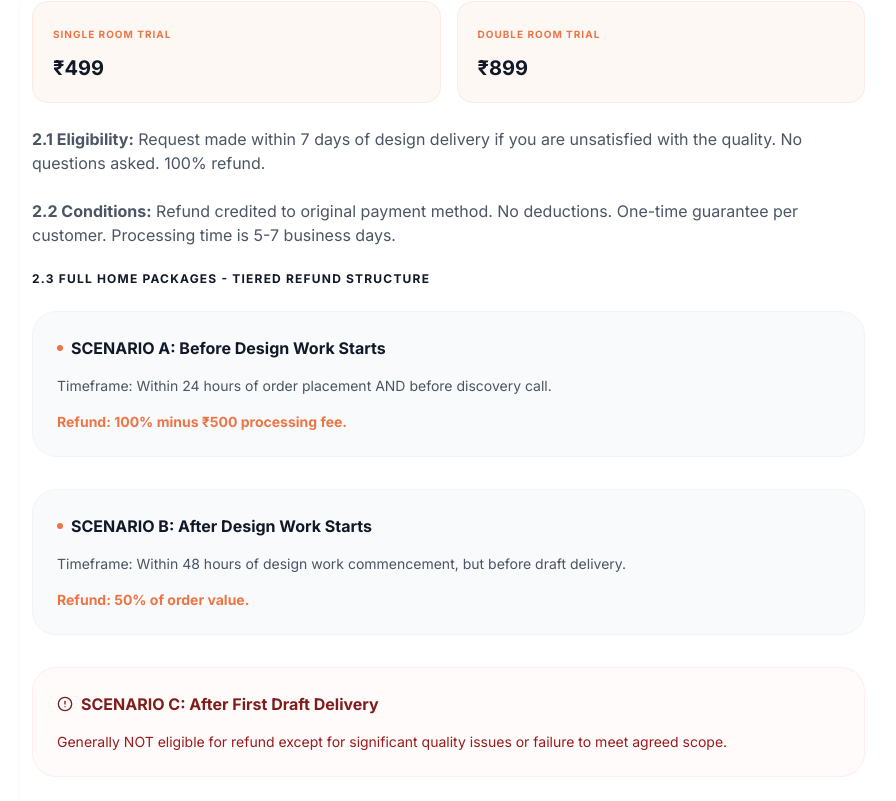
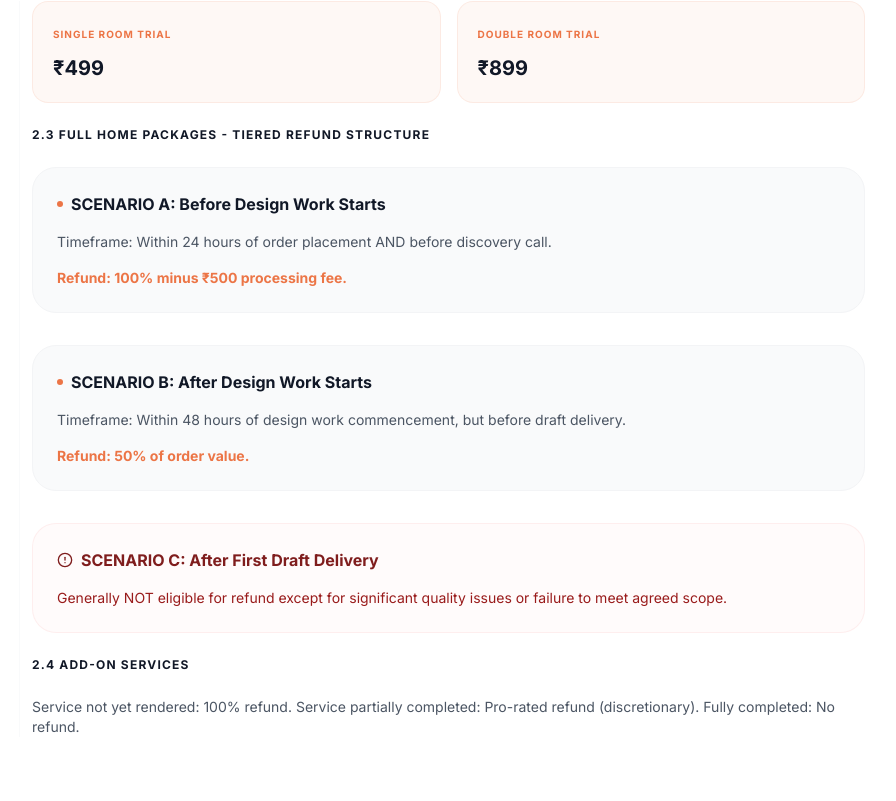
Before and after one commit to gipldevelopers/houspire-website, a Next.js app: page /refund-policy in a window 1280 px wide. Shown: the part 998-1799 px from the top of the page, without its empty margins (199-1095 px from the left). Built offline with nearby package versions, Linux system fonts and the light colour scheme.

Commit message:
feat: create refund and cancellation policy page

```diff
--- a/src/app/refund-policy/page.jsx
+++ b/src/app/refund-policy/page.jsx
@@ -85,8 +85,8 @@ const RefundPolicyPage = () => {
                                 <p className="text-xl font-bold text-gray-900 dark:text-white">₹899</p>
                             </div>
                         </div>
-                        <p><strong>2.1 Eligibility:</strong> Request made within 7 days of design delivery if you are unsatisfied with the quality. No questions asked. 100% refund.</p>
-                        <p><strong>2.2 Conditions:</strong> Refund credited to original payment method. No deductions. One-time guarantee per customer. Processing time is 5-7 business days.</p>
+                        {/* <p><strong>2.1 Eligibility:</strong> Request made within 7 days of design delivery if you are unsatisfied with the quality. No questions asked. 100% refund.</p> */}
+                        {/* <p><strong>2.2 Conditions:</strong> Refund credited to original payment method. No deductions. One-time guarantee per customer. Processing time is 5-7 business days.</p> */}
 
                         <Subtitle>2.3 Full Home Packages - Tiered Refund Structure</Subtitle>
                         <div className="space-y-8 mt-6">
```
